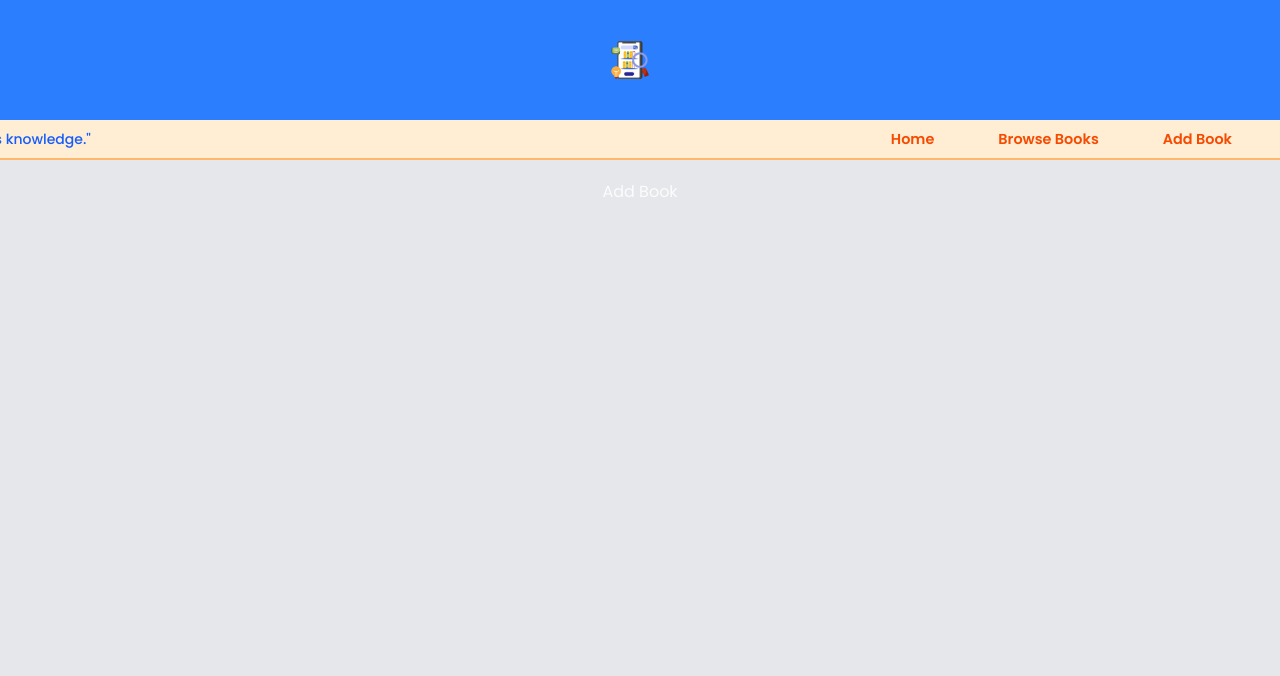
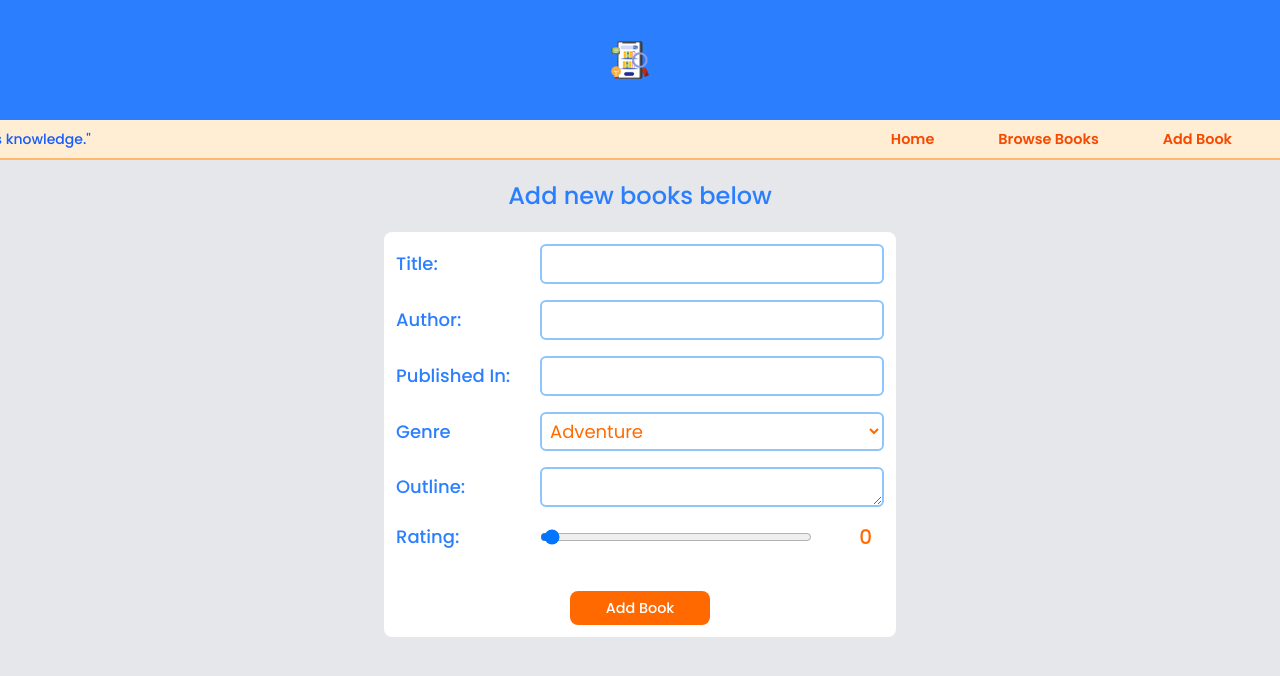
Before and after one commit to visaal1582892/read_hub, a React (Vite) app: page /addBook in a window 1280 px wide. Shown: the top 676 px of the page. Built offline with nearby package versions, Linux system fonts and the light colour scheme; no server answers.

Commit message:
added add book page and also completed form validation and logic part in it. starting to work on error page

```diff
--- a/src/App.jsx
+++ b/src/App.jsx
@@ -1,6 +1,7 @@
 import { useState } from 'react';
 import Header from './components/Header';
 import Navbar from './components/Navbar';
+import Response from './components/Response';
 import { Outlet } from 'react-router-dom';
 import useFetch from './utils/useFetch';
 import './App.css';
@@ -14,6 +15,7 @@ function App() {
     <div className='w-[100vw] flex flex-col items-center'>
       <Header />
       <Navbar />
+      <Response />
       <Outlet />
     </div>
   )
--- /dev/null
+++ b/src/components/AddBook.jsx
@@ -0,0 +1,89 @@
+import React from 'react'
+import { useState } from 'react';
+import { useDispatch } from 'react-redux';
+import { setSuccess, setError, setIdeal } from "../utils/responseSlice";
+import { addBook } from '../utils/dataSlice';
+import { useNavigate } from 'react-router-dom';
+import { useSelector } from 'react-redux';
+
+const AddBook = () => {
+
+    const dispatch=useDispatch();
+    const navigate=useNavigate();
+    let nbooks=useSelector((state)=>state.data.books.length+1);
+    const [range,setRange]=useState(0);
+
+    const handleSubmit = (event) => {
+        event.preventDefault();
+        let data={id:nbooks+1};
+        [...event.target].forEach(item=>item.name!=""?data[item.name]=item.value.trim():null);
+        if(data["title"].length==0){
+            dispatch(setError("Error: Book title cannot be empty."));
+        }
+        else if(/[0-9]+/.test(data["author"])){
+            dispatch(setError("Error: Author name must only consist of letters."));
+        }
+        else if(data["author"].length==0){
+            dispatch(setError("Error: Author name cannot be empty."));
+        }
+        else if(data["publication_year"].length==0){
+            dispatch(setError("Error: Published year cannot be empty."));
+        }
+        else if(data["outline"].length<=5){
+            dispatch(setError("Error: Outline must contain atleast 6 characters."));
+        }
+        else{
+            dispatch(addBook(data));
+            dispatch(setSuccess("Book Added Succesfully"));
+            navigate('/browseBooks/All');
+        }
+        setTimeout(()=>dispatch(setIdeal()),3500);
+    }
+
+  return (
+    <section className='w-[90%] flex flex-col items-center mb-5'>
+        <h2 className='text-blue-500 text-2xl font-medium text-center mb-5'>Add new books below</h2>
+        <form className='grid grid-cols-7 bg-white w-[100%] p-3 text-lg text-orange-500 items-center rounded-lg gap-4 md:w-lg' onSubmit={(event)=>handleSubmit(event)}>
+
+            {/* Title Input */}
+            <label htmlFor="title" className='text-blue-500 col-span-2 font-medium'>Title: </label>
+            <input type="text" name="title" className='col-span-5 outline-none border-2 border-blue-300 p-1 rounded-md hover:border-blue-500'/>
+
+            {/* Author Input */}
+            <label htmlFor="author" className='text-blue-500 col-span-2 font-medium'>Author: </label>
+            <input type="text" name="author" className='col-span-5 outline-none border-2 border-blue-300 p-1 rounded-md hover:border-blue-500'/>
+
+            {/* Published Year Input */}
+            <label htmlFor="publication_year" className='text-blue-500 col-span-2 font-medium'>Published In: </label>
+            <input type="number" name="publication_year" min="1500" max={new Date().getFullYear()} className='col-span-5 outline-none border-2 border-blue-300 p-1 rounded-md hover:border-blue-500'/>
+
+            {/* Genre Input */}
+            <label htmlFor="genre" className='text-blue-500 col-span-2 font-medium'>Genre</label>
+            <select name="genre" className='col-span-5 outline-none border-2 border-blue-300 p-1 rounded-md hover:border-blue-500'>
+            <option value="Adventure">Adventure</option>
+            <option value="Classic">Classic</option>
+            <option value="Epic">Epic</option>
+            <option value="Fantasy">Fantasy</option>
+            <option value="Fiction">Fiction</option>
+            <option value="Historical Fiction">Historical Fiction</option>
+            <option value="Horror">Horror</option>
+            <option value="Science Fiction">Science Fiction</option>
+            </select>
+
+            {/* Description Input */}
+            <label htmlFor="outline" className='text-blue-500 col-span-2 font-medium'>Outline: </label>
+            <textarea name="outline" className='col-span-5 outline-none border-2 border-blue-300 p-1 rounded-md hover:border-blue-500 field-sizing-content min-h-[2.2em]'></textarea>
+
+            {/* rating Input */}
+            <label htmlFor="rating" className='text-blue-500 col-span-2 font-medium'>Rating: </label>
+            <input type="range" name="rating" className='col-span-4 p-1' min="0" max="5" step="1" value={range} onChange={(event)=>setRange(event.target.value)} />
+            <p className='text-right font-medium text-xl px-3'>{range}</p>
+
+            {/* Submit Button */}
+            <button className='col-start-3 col-span-3 w-35 mx-auto mt-6'>Add Book</button>
+        </form>
+    </section>
+  )
+}
+
+export default AddBook
--- a/src/components/BookCard.jsx
+++ b/src/components/BookCard.jsx
@@ -1,18 +1,16 @@
 import React from 'react'
 import { useNavigate } from 'react-router-dom'
-import { setBook } from '../utils/bookSlice';
-import { useDispatch } from 'react-redux';
 
 const BookCard = (props) => {
   const navigate=useNavigate();
-  // const dispatch=useDispatch();
+
   // Function to handle click on book card
   const handleClick = () => {
     // dispatch(setBook(props.book))
     navigate(`/books/${props.book.id}`)
   }
   return (
-    <article className='flex flex-col items-center justify-between rounded-md shadow-lg shadow-gray-200 basis-40 h-60 grow-0 shrink-0 snap-center snap-always bg-white border-2 border-blue-500 hover:scale-105 transition-transform duration-300 ease-in-out cursor-pointer' onClick={handleClick}>
+    <article className='flex flex-col items-center justify-between rounded-md shadow-lg shadow-gray-200 basis-40 h-60 grow-0 shrink-0 snap-center snap-always bg-white border-2 border-blue-500 hover:scale-105 transition-transform duration-300 ease-in-out cursor-pointer hover:opacity-80' onClick={handleClick}>
         <img src='https://png.pngtree.com/template/20210908/ourmid/pngtree-creative-and-realistic-book-dummy-image_633548.jpg' alt="dummyImage" className='w-[100%] h-[50%] rounded-md' />
         <div className='flex flex-col items-center justify-between w-[100%] h-[50%] p-2'>
         <h3 className='text-[1em] text-blue-600 font-semibold text-center '>{props.book.title}</h3>
--- a/src/components/Books.jsx
+++ b/src/components/Books.jsx
@@ -8,7 +8,7 @@ const Books = (props) => {
     const category=props.category;
 
     // Filtering books based on category and search query
-    const books=useSelector((state) => state.data.books).filter((book) => (category == 'All' || book.genre.includes(category)) && (book.title.toLowerCase().includes(search.toLowerCase()) || book.author.toLowerCase().includes(search.toLowerCase())));
+    const books=useSelector((state) => state.data.books).filter((book) => (category == 'All' || book.genre==category || book.genre.includes(category)) && (book["title"].toLowerCase().includes(search.toLowerCase()) || book["author"].toLowerCase().includes(search.toLowerCase())));
 
     // Using selector to get the loading and error state from the redux store
     const loading=useSelector((state) => state.data.loading);
--- /dev/null
+++ b/src/components/Response.jsx
@@ -0,0 +1,18 @@
+import React from 'react'
+import { useSelector } from 'react-redux'
+
+const Response = () => {
+
+    // using the selector to retrieve the response state
+    const status=useSelector((state)=>state.response.status);
+    const msg=useSelector((state)=>state.response.msg);
+
+  return (
+    <section className={`${status=="ideal"?"hidden":"animate-revealing"} flex fixed top-[20vh] right-0 w-[80%] sm:w-sm h-20 ${status=="success"?"bg-green-500":"bg-red-600"} text-white text-lg p-2 rounded-md m-1`}>
+        {msg}
+        <section className={`flex absolute top-[100%] w-[100%] ${status=="success"?"bg-red-500":"bg-green-600"} text-white text-lg h-[4px] right-0 rounded-md animate-timing`}></section>
+    </section>
+  )
+}
+
+export default Response
--- a/src/index.css
+++ b/src/index.css
@@ -3,6 +3,9 @@
 @theme{
   --animate-opening: open 1s ease-in-out forwards;
   --animate-sliding: slide 1.5s cubic-bezier(0.5, 1, 0.25, 1) forwards;
+  --animate-revealing: reveal 0.5s cubic-bezier(0.25, 1, 0.5, 1) forwards;
+  --animate-timing: time 3s linear 0.5s forwards;
+
   --breakpoint-ss: 330px;
 }
 
@@ -30,6 +33,24 @@
   }
   to{
     transform: translateX(0);
+  }
+}
+
+@keyframes reveal {
+  from{
+    transform: translateX(100%);
+  }
+  to{
+    transform: translateX(0);
+  }
+}
+
+@keyframes time{
+  from{
+    width: 100%;
+  }
+  to{
+    width: 0%;
   }
 }
 
--- a/src/main.jsx
+++ b/src/main.jsx
@@ -9,6 +9,7 @@ from './components/BrowseBooks.jsx'
 import { Provider } from 'react-redux'
 import store from './utils/store.js'
 import BookDetails from './components/BookDetails.jsx'
+import AddBook from './components/AddBook.jsx'
 
 // creating a router configuration
 const appRouter = createBrowserRouter([
@@ -26,7 +27,7 @@ const appRouter = createBrowserRouter([
       },
       {
         path: 'addBook',
-        element: <div>Add Book</div>,
+        element: <AddBook />,
       },
       {
         path: 'books/:id',
--- a/src/utils/bookSlice.js
+++ /dev/null
@@ -1,14 +0,0 @@
-import { createSlice } from "@reduxjs/toolkit";
-
-const bookSlice=createSlice({
-    name: 'book',
-    initialState: {},
-    reducers: {
-        setBook:(state,action)=>{
-            state=action.payload;
-        }
-    }
-})
-
-export const { setBook }=bookSlice.actions
-export default bookSlice.reducer
--- a/src/utils/dataSlice.js
+++ b/src/utils/dataSlice.js
@@ -16,9 +16,12 @@ const dataSlice=createSlice({
         },
         setError: (state,action) => {
             state.error=action.payload;
+        },
+        addBook: (state,action) => {
+            state.books.unshift(action.payload);
         }
     }
 })
 
-export const { setLoading, setBooks, setError } = dataSlice.actions;
+export const { setLoading, setBooks, setError, addBook } = dataSlice.actions;
 export default dataSlice.reducer;
--- /dev/null
+++ b/src/utils/responseSlice.js
@@ -0,0 +1,23 @@
+import { createSlice } from "@reduxjs/toolkit";
+
+const responseSlice=createSlice({
+    name: "response",
+    initialState: {status: "ideal", msg: ""},
+    reducers: {
+        setSuccess: (state,action) => {
+            state.status="success";
+            state.msg=action.payload;
+        },
+        setError: (state,action) => {
+            state.status="error";
+            state.msg=action.payload;
+        },
+        setIdeal: (state,action) => {
+            state.status="ideal";
+            state.msg=""
+        }
+    }
+})
+
+export const { setSuccess, setError, setIdeal } = responseSlice.actions;
+export default responseSlice.reducer;
--- a/src/utils/store.js
+++ b/src/utils/store.js
@@ -1,11 +1,12 @@
 import { configureStore } from "@reduxjs/toolkit";
 import dataReducer from "./dataSlice";
-import bookReducer from "./bookSlice";
+// import bookReducer from "./bookSlice";
+import responseReducer from "./responseSlice";
 
 const store = configureStore({
     reducer: {
         data: dataReducer,
-        book: bookReducer
+        response: responseReducer
     }
 })
 
```
Also changed, not shown: src/components/BookDetails.jsx (+24 -4 lines).
